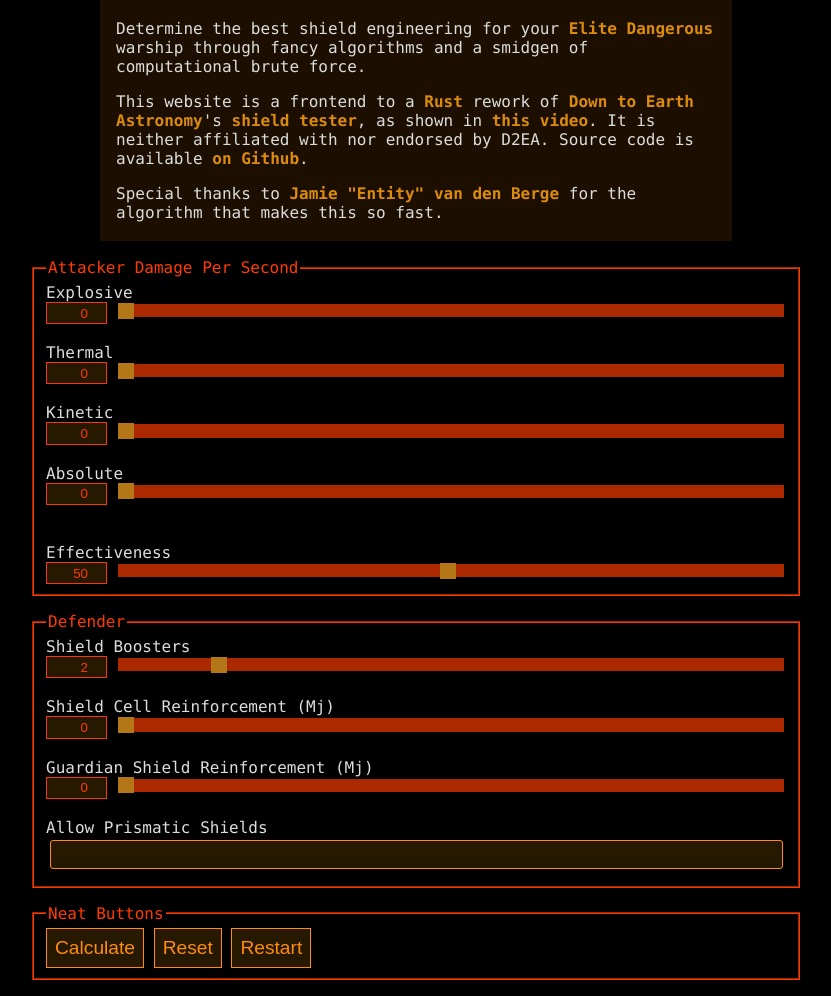
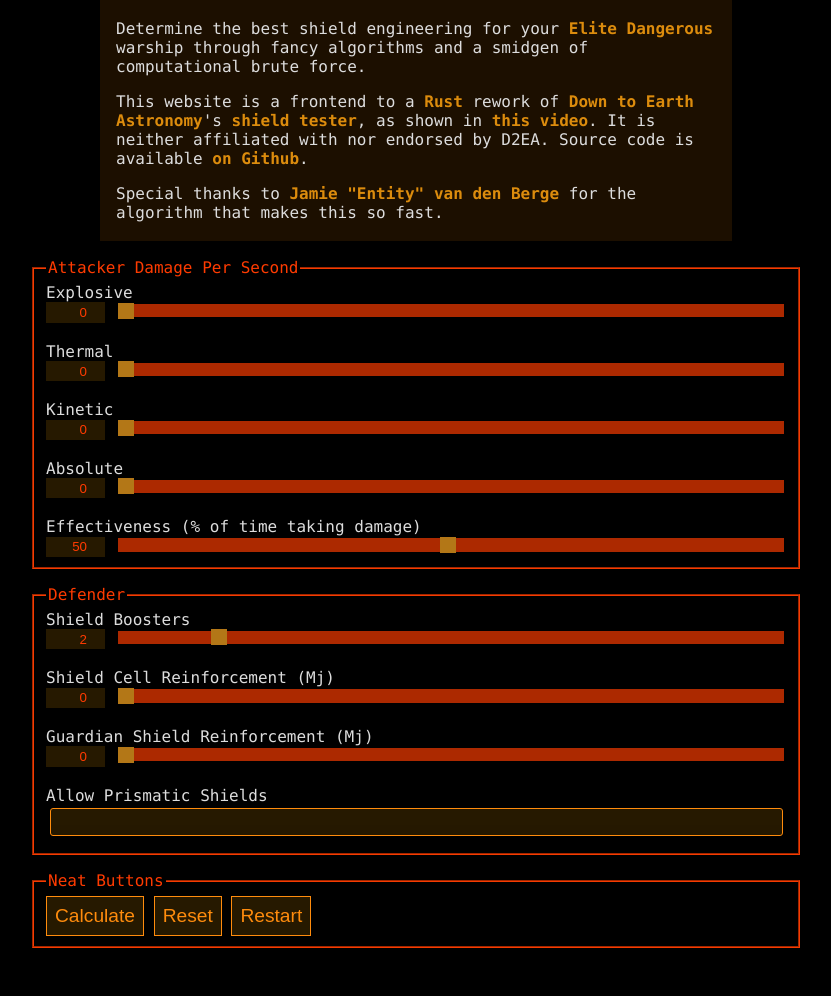
Before and after one commit to Freaky/elite_shield_tester, a PHP site: page / in a window 1280 px wide. Shown: the part 120-1116 px from the top of the page, without its empty margins (224-1055 px from the left). After the commit the page ends 1068 px from the top, so only its background shows below. Run offline with PHP 8.4, Linux system fonts and the light colour scheme.

Commit message:
WWW: Tweak style

```diff
--- a/www/index.php
+++ b/www/index.php
@@ -175,11 +175,11 @@ $about = empty($_GET);
       }
 
       legend {
-        color: #ff3b00;;
+        color: #ff3b00;
       }
 
       input[type="number"] {
-        border: 1px solid rgb(245,59,0);
+        border: none;
         background-color: rgb(38, 25, 0);
         color: rgb(255,59,0);
         padding: 0.2em;
@@ -238,10 +238,6 @@ $about = empty($_GET);
         color: rgb(255,59,0);
         font-weight: bold;
         width: 3em;
-      }
-
-      label.effectiveness span:after {
-        content: "%";
       }
 
       label {
@@ -388,8 +384,8 @@ $about = empty($_GET);
           </label><br>
           <label>Absolute<br>
             <?php num_input("dps_absolute", 0, 0, 200) ?>
-          </label><br><br>
-          <label class="effectiveness">Effectiveness<br>
+          </label><br>
+          <label class="effectiveness">Effectiveness (% of time taking damage)<br>
             <input type="range" name="effectiveness" min="1" value="<?php formint('effectiveness', 50) ?>" max="100">
           </label>
         </fieldset>
```
